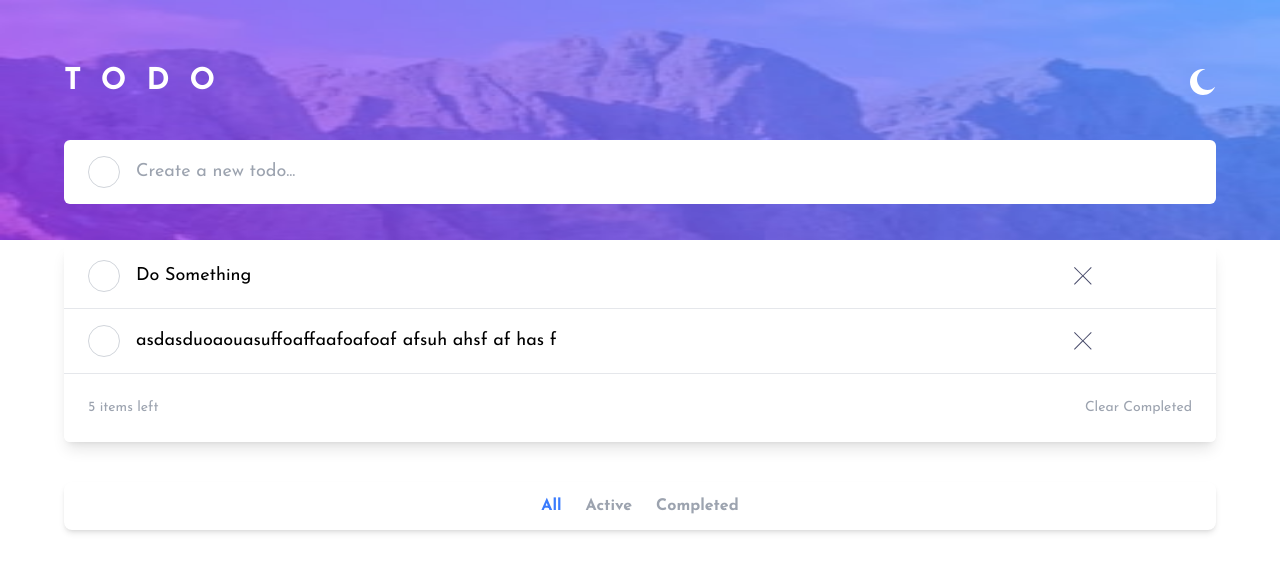
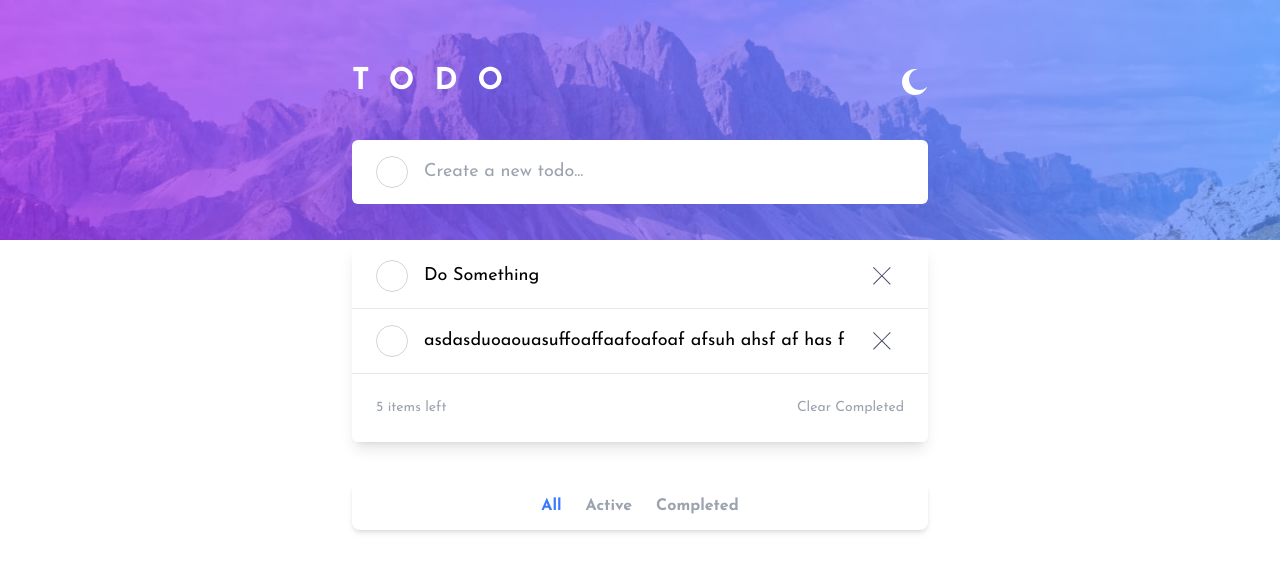
Before and after one commit to nikagoci/todo-advanced, a React (Vite) app: page / in a window 1280 px wide. Shown: the top 572 px of the page. Built offline with nearby package versions, Linux system fonts and the light colour scheme.

Commit message:
added responsive to all component

```diff
--- a/src/App.tsx
+++ b/src/App.tsx
@@ -2,12 +2,9 @@ import { useState } from 'react'
 
 import CreateTodo from './components/CreateTodo'
 import Navbar from './components/Navbar'
-import Todos from './components/TodoList'
-
-import BackgroundImg from './assets/bg-mobile-light.jpg'
-import SingleTodo from './components/TodoList'
 import TodoList from './components/TodoList'
 import BottomNav from './components/BottomNav'
+import Background from './components/Background'
 
 const fakeTodos: Todo[] = [
   {
@@ -27,9 +24,7 @@ const App = () => {
 
   return (
     <section className="w-full h-screen">
-      <div className="h-[30%] w-full absolute bg-red-200 -z-10">
-        <img src={BackgroundImg} alt='background' className='w-full h-full bg-top bg-auto' />
-      </div>
+      <Background />
       <div className='w-[90%] mx-auto'>
         <Navbar />
         <CreateTodo />
--- /dev/null
+++ b/src/components/Background.tsx
@@ -0,0 +1,35 @@
+import { useEffect, useState } from "react";
+
+import { getWindowSize } from "../libs/window-size";
+import MobileBackgroundImg from '../assets/bg-mobile-light.jpg'
+import DesktopBackgroundImg from '../assets/bg-desktop-light.jpg'
+
+const Background = () => {
+    const [windowSize, setWindowSize] = useState(getWindowSize());
+
+    useEffect(() => {
+        function handleWindowResize() {
+            setWindowSize(getWindowSize());
+        }
+
+        window.addEventListener('resize', handleWindowResize);
+
+        return () => {
+            window.removeEventListener('resize', handleWindowResize);
+        };
+    }, []);
+
+
+    return (
+        <div className="h-[30%] w-full absolute bg-red-200 -z-10">
+            {windowSize < 768 ? (
+                <img src={MobileBackgroundImg} alt='background' className='w-full h-full bg-top bg-auto' />
+
+            ) : (
+                <img src={DesktopBackgroundImg} alt='background' className='w-full h-full bg-top bg-auto' />
+            )}
+        </div>
+    )
+}
+
+export default Background
--- a/src/components/BottomNav.tsx
+++ b/src/components/BottomNav.tsx
@@ -32,7 +32,7 @@ const BottomNav = () => {
     }
 
     return (
-        <ul className="flex justify-center py-3 mt-10 bg-white rounded-lg shadow-md gap-x-6" >
+        <ul className="flex justify-center py-3 mt-10 bg-white rounded-lg shadow-md gap-x-6 md:w-[50%] md:mx-auto" >
             {options.map((option, index) => (
                 <li key={index} className={`${option.isActive ? "text-bright_blue" : "text-gray-400"} font-bold cursor-pointer`} onClick={() => activeChangeHandler(index)}>{option.title}</li>
             ))}
--- a/src/components/CreateTodo.tsx
+++ b/src/components/CreateTodo.tsx
@@ -2,7 +2,7 @@ import TodoBar from "./ui/TodoBar"
 
 const CreateTodo = () => {
     return (
-        <div className="mt-10">
+        <div className="mt-10 md:w-[50%] md:mx-auto">
             <TodoBar />
         </div>
     )
--- a/src/components/Navbar.tsx
+++ b/src/components/Navbar.tsx
@@ -3,7 +3,7 @@ import MoonImg from '../assets/icon-moon.svg'
 
 const Navbar = () => {
   return (
-    <div className='flex pt-16 justify-between items-center'>
+    <div className='flex items-center justify-between pt-16 md:w-[50%] md:mx-auto '>
         <h2 className='text-white tracking-[20px] text-3xl font-bold'>TODO</h2>
         <img src={MoonImg} alt='light theme' className='cursor-pointer' />
     </div>
--- a/src/components/TodoList.tsx
+++ b/src/components/TodoList.tsx
@@ -7,7 +7,7 @@ type TodoListProps = {
 const TodoList = ({ todos }: TodoListProps) => {
   return (
 
-    <div className='mt-10 rounded-md shadow-lg'>
+    <div className='mt-10 rounded-md shadow-lg md:w-[50%] md:mx-auto'>
       {todos.map(todo => (
         <div key={todo.id} className="border-b ">
           <TodoBar todo={todo} />
--- /dev/null
+++ b/src/libs/window-size.ts
@@ -0,0 +1,4 @@
+export const getWindowSize = () => {
+    const { innerWidth } = window;
+    return innerWidth;
+}
```
